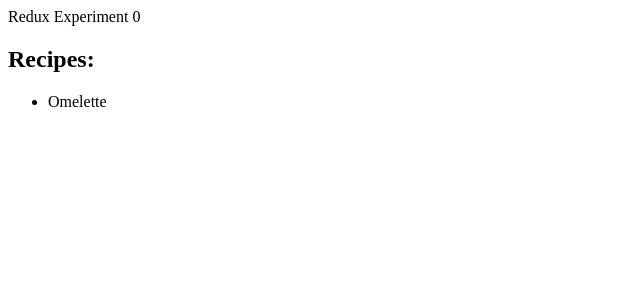
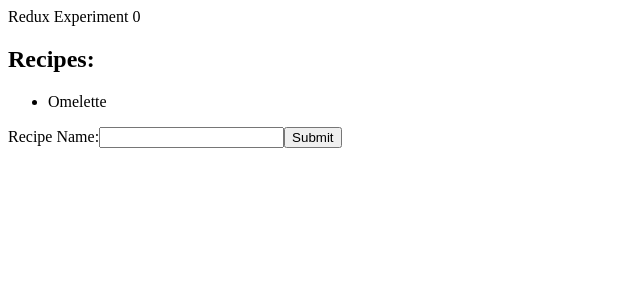
Before and after one commit to ASJvine/redux-experiment0, a React app: page / in a window 1280 px wide. Shown: the top 300 px of the page, without its empty margins (0-640 px from the left). Built offline with nearby package versions, Linux system fonts and the light colour scheme; the HTML template or start-up script is replaced by a standard one.

Commit message:
Add Recipe Form

```diff
--- /dev/null
+++ b/src/components/RecipeForm.jsx
@@ -0,0 +1,39 @@
+import React from 'react';
+import PropTypes from 'prop-types';
+
+class  RecipeForm extends React.Component {
+  constructor(props) {
+    super(props);
+    this.state = {value: ''};
+
+    this.handleChange = this.handleChange.bind(this);
+    this.handleSubmit = this.handleSubmit.bind(this);
+  }
+  handleChange(event) {
+    this.setState({value: event.target.value});
+  }
+
+  handleSubmit(event) {
+    event.preventDefault();
+    this.props.addRecipe(this.state.value);
+    this.setState({value: ''});
+  }
+
+  render() {
+    return (
+      <form onSubmit={this.handleSubmit}>
+        <label>
+          Recipe Name:
+          <input type="text" value={this.state.value} onChange={this.handleChange} />
+        </label>
+        <input type="submit" value="Submit" />
+      </form>
+    );
+  }
+};
+
+RecipeForm.propTypes = {
+  addRecipe: PropTypes.func.isRequired,
+};
+
+export default RecipeForm;
--- a/src/components/RecipeList.jsx
+++ b/src/components/RecipeList.jsx
@@ -2,8 +2,9 @@ import React from 'react';
 import PropTypes from 'prop-types';
 
 import Recipe from './Recipe';
+import RecipeForm from './RecipeForm';
 
-const RecipeList = ({ recipes }) => (
+const RecipeList = ({ recipes, addRecipe }) => (
   <div className="recipes">
     <h2>Recipes:</h2>
     <ul>
@@ -11,6 +12,7 @@ const RecipeList = ({ recipes }) => (
         <Recipe key={index} {...recipe}/>
       ))}
     </ul>
+    <RecipeForm addRecipe={addRecipe} />
   </div>
 );
 
@@ -19,7 +21,8 @@ RecipeList.propTypes = {
     PropTypes.shape({
       name: PropTypes.string.isRequired,
     })
-  ).isRequired
+  ).isRequired,
+  addRecipe: PropTypes.func.isRequired,
 };
 
 export default RecipeList;
--- a/src/containers/Recipes.jsx
+++ b/src/containers/Recipes.jsx
@@ -1,16 +1,20 @@
 import React from 'react';
 import { connect } from 'react-redux';
+import { bindActionCreators } from 'redux'
 
+import { addRecipe } from '../actions/recipes'
 import RecipeList from '../components/RecipeList';
 
 const mapStateToProps = state => ({
   recipes: state.recipes,
 });
 
-const mapDispatchToProps = () => {};
+const mapDispatchToProps = (dispatch, ownProps) => ({
+  addRecipe: (name) => dispatch(addRecipe(name)),
+});
 
 const Recipes = connect(
-  mapStateToProps, {},
+  mapStateToProps, mapDispatchToProps,
 )(RecipeList);
 
 export default Recipes;
--- a/webpack.config.js
+++ b/webpack.config.js
@@ -1,7 +1,7 @@
 const webpack = require('webpack');
 
 module.exports = {
-  devtool: 'cheap-eval-source-map',
+  devtool: 'cheap-module-eval-source-map',
   entry: './src/index.jsx',
   module: {
     rules: [
```
Also changed, not shown: 1 other file (tests, documents, lock files or other folders).
